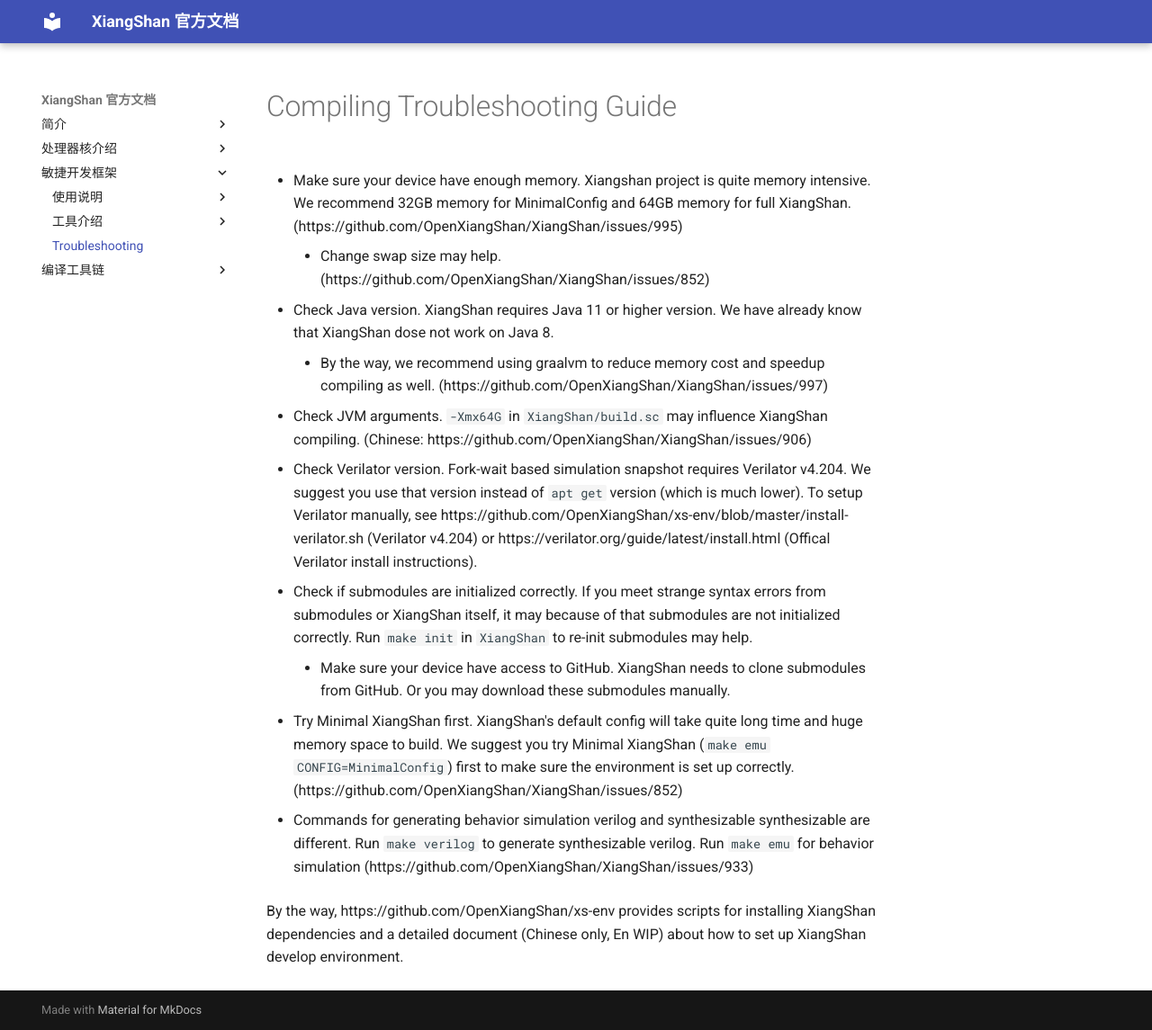
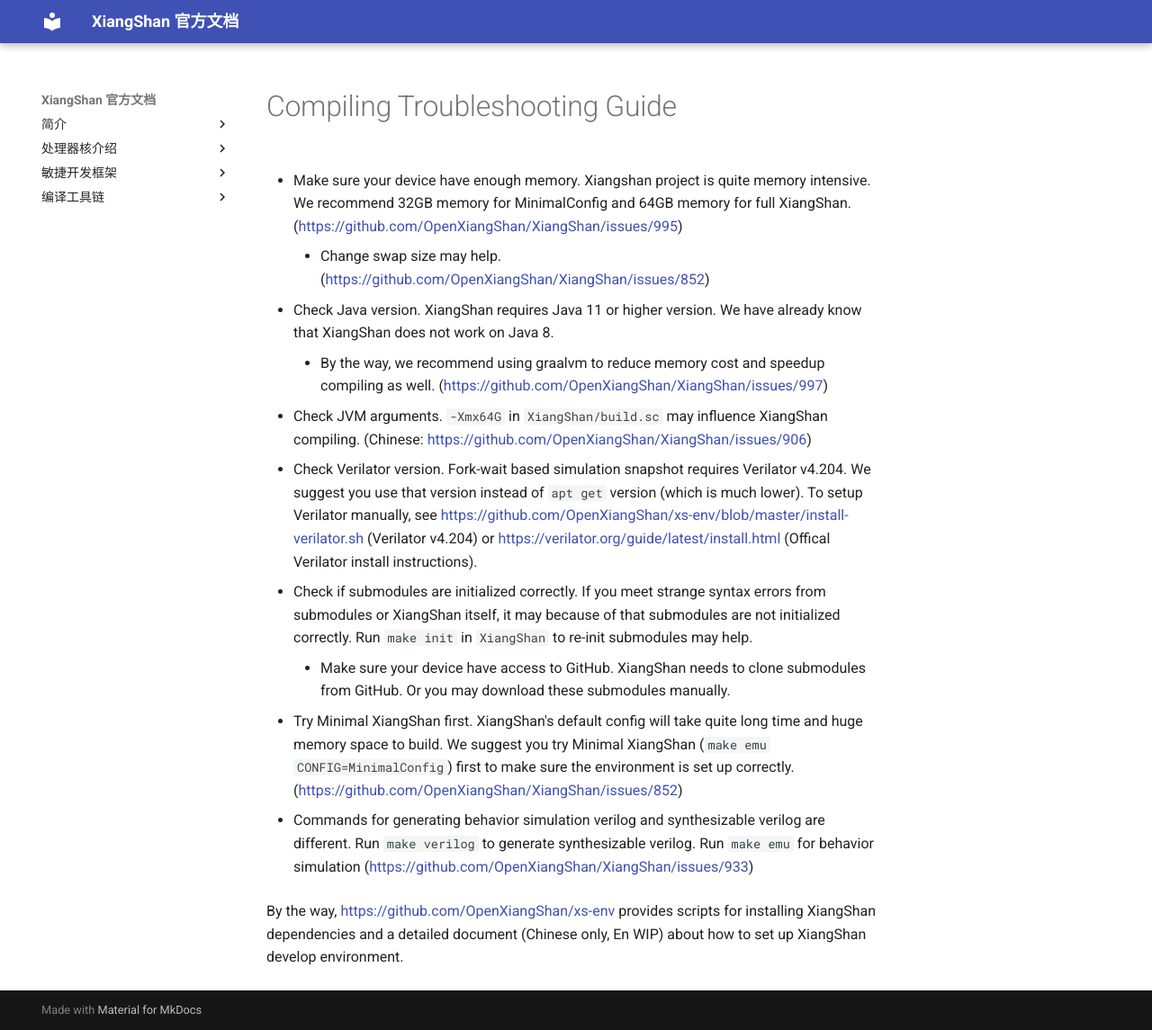
Before and after one commit to OpenXiangShan/XiangShan-doc, an MkDocs documentation site: the page built from docs/tools/troubleshoot.md, in a window 1280 px wide and 1145 px high. Shown: the whole window at 90% size. Built offline with MkDocs 1.6.1 and Material for MkDocs 9.7.7, drawn with Linux system fonts in a browser that asks for light colours.

Commit message:
doc, tools: fix typos and links, add zh version
* troubleshoot-zh.md: translate English version to Chinese

* xsenv.md: fix invalid link, use zh Troubleshoot

* troubleshoot.md: fix typos, use hyperlinks

* mkdocs.yml: use zh Troubleshoot as default

```diff
--- a/docs/tools/troubleshoot.md
+++ b/docs/tools/troubleshoot.md
@@ -1,21 +1,21 @@
 Compiling Troubleshooting Guide
 ================
 
-* Make sure your device have enough memory. Xiangshan project is quite memory intensive. We recommend 32GB memory for MinimalConfig and 64GB memory for full XiangShan. (https://github.com/OpenXiangShan/XiangShan/issues/995)
-    * Change swap size may help. (https://github.com/OpenXiangShan/XiangShan/issues/852)
+* Make sure your device have enough memory. Xiangshan project is quite memory intensive. We recommend 32GB memory for MinimalConfig and 64GB memory for full XiangShan. ([https://github.com/OpenXiangShan/XiangShan/issues/995](https://github.com/OpenXiangShan/XiangShan/issues/995))
+    * Change swap size may help. ([https://github.com/OpenXiangShan/XiangShan/issues/852](https://github.com/OpenXiangShan/XiangShan/issues/852))
 
-* Check Java version. XiangShan requires Java 11 or higher version. We have already know that XiangShan dose not work on Java 8.
-    * By the way, we recommend using graalvm to reduce memory cost and speedup compiling as well. (https://github.com/OpenXiangShan/XiangShan/issues/997)
+* Check Java version. XiangShan requires Java 11 or higher version. We have already know that XiangShan does not work on Java 8.
+    * By the way, we recommend using graalvm to reduce memory cost and speedup compiling as well. ([https://github.com/OpenXiangShan/XiangShan/issues/997](https://github.com/OpenXiangShan/XiangShan/issues/997))
 
-* Check JVM arguments. `-Xmx64G` in `XiangShan/build.sc` may influence XiangShan compiling. (Chinese: https://github.com/OpenXiangShan/XiangShan/issues/906)
+* Check JVM arguments. `-Xmx64G` in `XiangShan/build.sc` may influence XiangShan compiling. (Chinese: [https://github.com/OpenXiangShan/XiangShan/issues/906](https://github.com/OpenXiangShan/XiangShan/issues/906))
 
-* Check Verilator version. Fork-wait based simulation snapshot requires Verilator v4.204. We suggest you use that version instead of `apt get` version (which is much lower). To setup Verilator manually, see https://github.com/OpenXiangShan/xs-env/blob/master/install-verilator.sh (Verilator v4.204) or https://verilator.org/guide/latest/install.html (Offical Verilator install instructions).
+* Check Verilator version. Fork-wait based simulation snapshot requires Verilator v4.204. We suggest you use that version instead of `apt get` version (which is much lower). To setup Verilator manually, see [https://github.com/OpenXiangShan/xs-env/blob/master/install-verilator.sh](https://github.com/OpenXiangShan/xs-env/blob/master/install-verilator.sh) (Verilator v4.204) or [https://verilator.org/guide/latest/install.html](https://verilator.org/guide/latest/install.html) (Offical Verilator install instructions).
 
 * Check if submodules are initialized correctly. If you meet strange syntax errors from submodules or XiangShan itself, it may because of that submodules are not initialized correctly. Run `make init` in `XiangShan` to re-init submodules may help.
     * Make sure your device have access to GitHub. XiangShan needs to clone submodules from GitHub. Or you may download these submodules manually.
 
-* Try Minimal XiangShan first. XiangShan's default config will take quite long time and huge memory space to build. We suggest you try Minimal XiangShan (`make emu CONFIG=MinimalConfig`) first to make sure the environment is set up correctly. (https://github.com/OpenXiangShan/XiangShan/issues/852)
+* Try Minimal XiangShan first. XiangShan's default config will take quite long time and huge memory space to build. We suggest you try Minimal XiangShan (`make emu CONFIG=MinimalConfig`) first to make sure the environment is set up correctly. ([https://github.com/OpenXiangShan/XiangShan/issues/852](https://github.com/OpenXiangShan/XiangShan/issues/852))
 
-* Commands for generating behavior simulation verilog and synthesizable synthesizable are different. Run `make verilog` to generate synthesizable verilog. Run `make emu` for behavior simulation (https://github.com/OpenXiangShan/XiangShan/issues/933)
+* Commands for generating behavior simulation verilog and synthesizable verilog are different. Run `make verilog` to generate synthesizable verilog. Run `make emu` for behavior simulation ([https://github.com/OpenXiangShan/XiangShan/issues/933](https://github.com/OpenXiangShan/XiangShan/issues/933))
 
-By the way, https://github.com/OpenXiangShan/xs-env provides scripts for installing XiangShan dependencies and a detailed document (Chinese only, En WIP) about how to set up XiangShan develop environment.
+By the way, [https://github.com/OpenXiangShan/xs-env](https://github.com/OpenXiangShan/xs-env) provides scripts for installing XiangShan dependencies and a detailed document (Chinese only, En WIP) about how to set up XiangShan develop environment.
--- a/mkdocs.yml
+++ b/mkdocs.yml
@@ -101,6 +101,6 @@ nav:
             - NEMU: tools/nemu.md
             - 制作 Debian 镜像: tools/debian.md
             # - 常用脚本: tools/scripts.md
-        - Troubleshooting: tools/troubleshoot.md
+        - Troubleshooting: tools/troubleshoot-zh.md
     - 编译工具链:
         - riscv-gnu-toolchain: compiler/gnu_toolchain.md
```
Also changed, not shown: docs/tools/troubleshoot-zh.md (added, +17 -0 lines), docs/tools/xsenv.md (+4 -8 lines).
